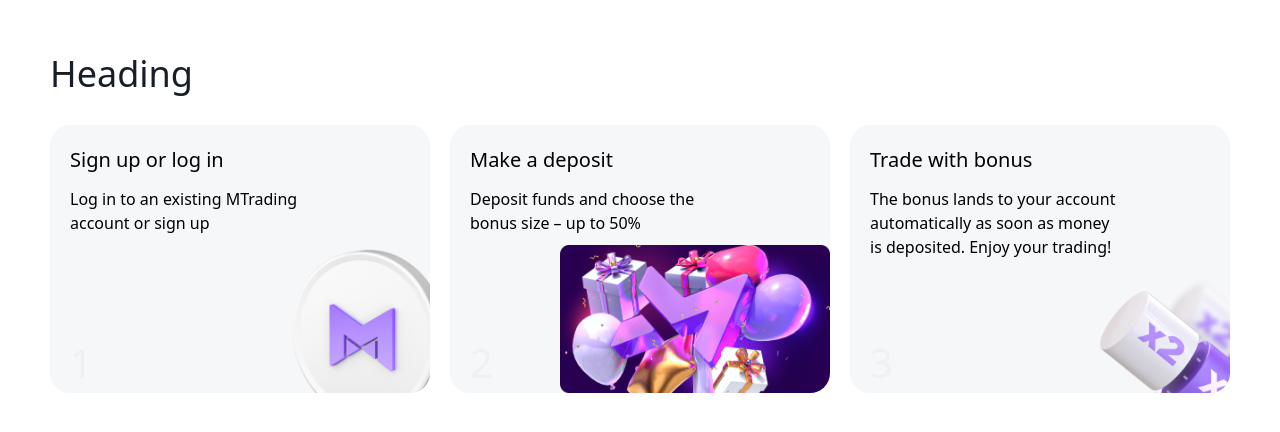
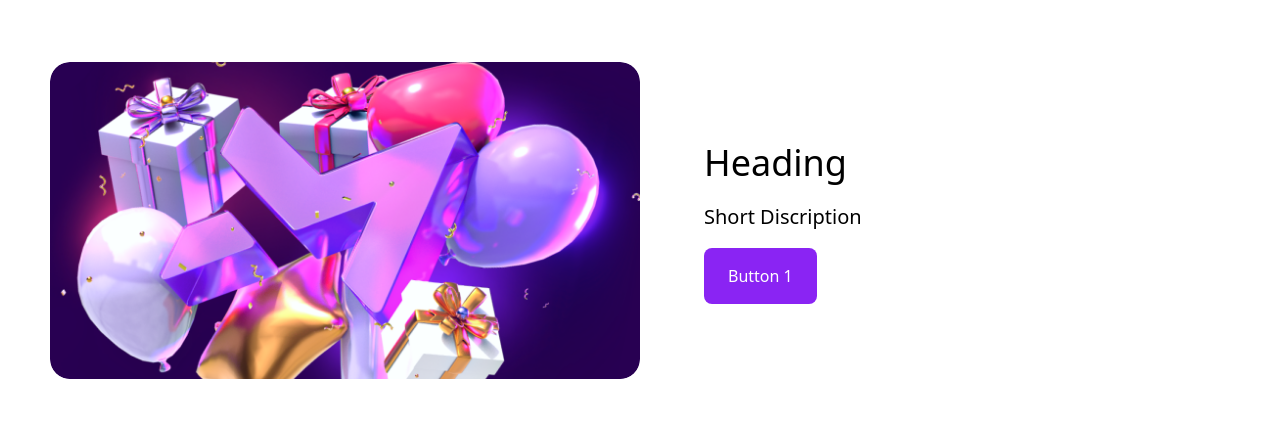
Before and after one commit to Madnes86/Playground, a SvelteKit app: page / in a window 1280 px wide. Shown: the part 180-612 px from the top of the page. Built offline with nearby package versions, Linux system fonts and the light colour scheme.

Commit message:
refactoring

```diff
--- a/src/lib/Card-2.svelte
+++ /dev/null
@@ -1,24 +0,0 @@
-<script lang='ts'>
-    let {
-        heading,
-        description,
-        img,
-        index
-    } : {
-        heading : string
-        description : string
-        img : string,
-        index : number
-    } = $props();
-</script>
-
-<div class='lg:w-95 w-82 h-67 pl-5 pt-5 grid grid-rows-[auto_1fr] gap-[10px] rounded-[20px] bg-[#F5F7F9]'>
-    <div class='w-[252px] flex flex-col gap-3'>
-        <h3 class='text-[20px] font-[500]'>{heading}</h3>
-        <p class='text-[16px]'>{description}</p>
-    </div>
-    <div class='min-h-full flex justify-between items-end'>
-        <h1 class='font-[500] text-[40px] text-[#EDF1F4]'>{index}</h1>
-        <img src={img} alt='' class='max-w-3/4 h-full rounded-br-[20px]'>
-    </div>
-</div>
--- a/src/lib/Card.svelte
+++ b/src/lib/Card.svelte
@@ -1,11 +1,12 @@
 <script lang='ts'>
 	import Button from '$lib/Button.svelte';
+	import type { Snippet } from 'svelte';
 	let {
-		isButton = true,
+		children,
 		isReverse = true
 	} : {
-		isButton : boolean
-		isReverse : boolean
+		children : Snippet
+		isReverse? : boolean
 	} = $props()
 </script>
 
@@ -16,11 +17,11 @@
 			<h1 class='font-[500] lg:text-[36px] text-[24px]'>Heading</h1>
 			<p class='lg:text-[20px] text-[16px]'>Short Discription</p>
 		</span>
-		<div class='{isButton ? isReverse ? 'lg:flex hidden' : 'flex' : 'hidden'}'>
-			<Button />
+		<div class='{isReverse ? 'lg:flex hidden' : 'flex'}'>
+			{@render children()}
 		</div>
 	</div>
-	<div class='{isReverse && isButton ? 'lg:hidden flex w-full' : 'hidden'}'>
-		<Button />
+	<div class='{isReverse ? 'lg:hidden flex w-full' : 'hidden'}'>
+		{@render children()}
 	</div>
 </div>
--- a/src/lib/Cards.svelte
+++ b/src/lib/Cards.svelte
@@ -1,17 +1,30 @@
 <script lang='ts'>
-    import Card from '$lib/Card-2.svelte';
-    const CARDS : { heading: string, description: string, img: string}[] = [
-        { heading: 'Sign up or log in', description: 'Log in to an existing MTrading account or sign up', img: 'card-2.png' },
-        { heading: 'Make a deposit', description: 'Deposit funds and choose the bonus size – up to 50%', img: 'image.png' },
-        { heading: 'Trade with bonus', description: 'The bonus lands to your account automatically as soon as money is deposited. Enjoy your trading!', img: 'card-2-2.png' },
-    ]
+    import type { Snippet } from 'svelte';
+
+    let {
+        cards,
+        children
+    } : {
+        cards: {title: string, description: string, imageUrl: string}[]
+        children : Snippet
+    } = $props();
+
 </script>
 
 <div class='flex flex-col lg:gap-6 gap-4'>
-    <h3 class='lg:text-[36px] text-[24px] font-[500] text-[#171E27]'>Heading</h3>
+    {@render children()}
     <div class='flex lg:flex-row flex-col lg:gap-5 gap-4'>
-        {#each CARDS as {heading, description, img}, index}
-            <Card {heading} {description} {img} index={index + 1}/>
+        {#each cards as {title, description, imageUrl}, index}
+            <div class='lg:w-95 w-82 h-67 pl-5 pt-5 grid grid-rows-[auto_1fr] gap-[10px] rounded-[20px] bg-[#F5F7F9]'>
+                <div class='w-[252px] flex flex-col gap-3'>
+                    <h3 class='text-[20px] font-[500]'>{title}</h3>
+                    <p class='text-[16px]'>{description}</p>
+                </div>
+                <div class='min-h-full flex justify-between items-end'>
+                    <h1 class='font-[500] text-[40px] text-[#EDF1F4]'>{index + 1}</h1>
+                    <img src={imageUrl} alt='' class='max-w-3/4 h-full rounded-br-[20px]'>
+                </div>
+            </div>
         {/each}
     </div>
 </div>
--- a/src/routes/+page.svelte
+++ b/src/routes/+page.svelte
@@ -1,6 +1,22 @@
 <script lang='ts'>
-	import Cards from '$lib/Cards.svelte';
+	import Block1 from '$lib/Card.svelte';
+	import Block2 from '$lib/Cards.svelte';
+	import Button from '$lib/Button.svelte';
+
+	const cards : { title: string, description: string, imageUrl: string}[] = [
+        { title: 'Sign up or log in', description: 'Log in to an existing MTrading account or sign up', imageUrl: 'card-2.png' },
+        { title: 'Make a deposit', description: 'Deposit funds and choose the bonus size – up to 50%', imageUrl: 'image.png' },
+        { title: 'Trade with bonus', description: 'The bonus lands to your account automatically as soon as money is deposited. Enjoy your trading!', imageUrl: 'card-2-2.png' },
+    ];
 
 </script>
 
-<Cards />
+<!-- Block 1 -->
+<Block1>
+	<Button/>
+</Block1>
+
+<!-- Block 2 -->
+<!-- <Block2 {cards} >
+	<h3 class='lg:text-[36px] text-[24px] font-[500] text-[#171E27]'>title</h3>
+</Block2> -->
```
